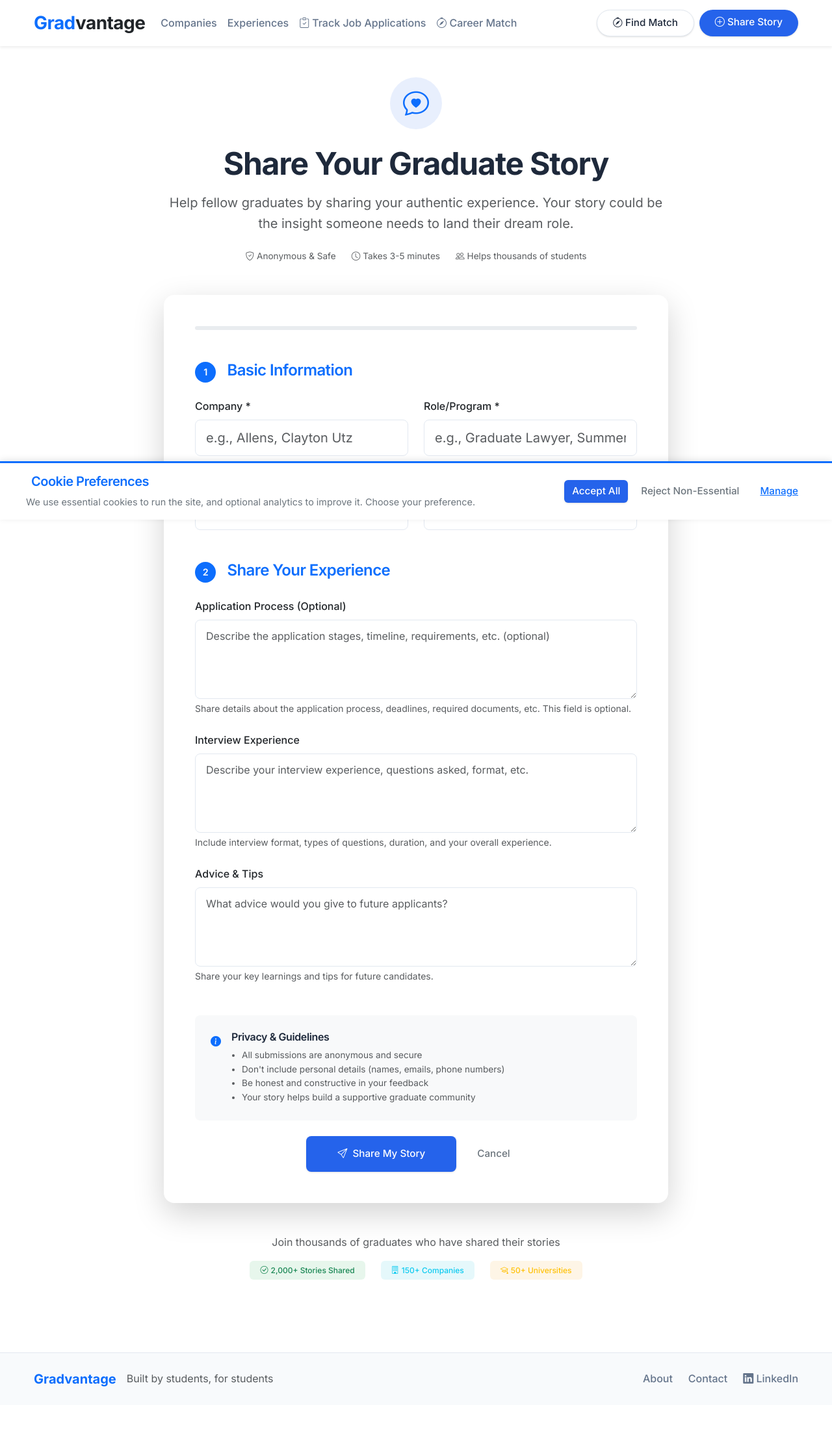
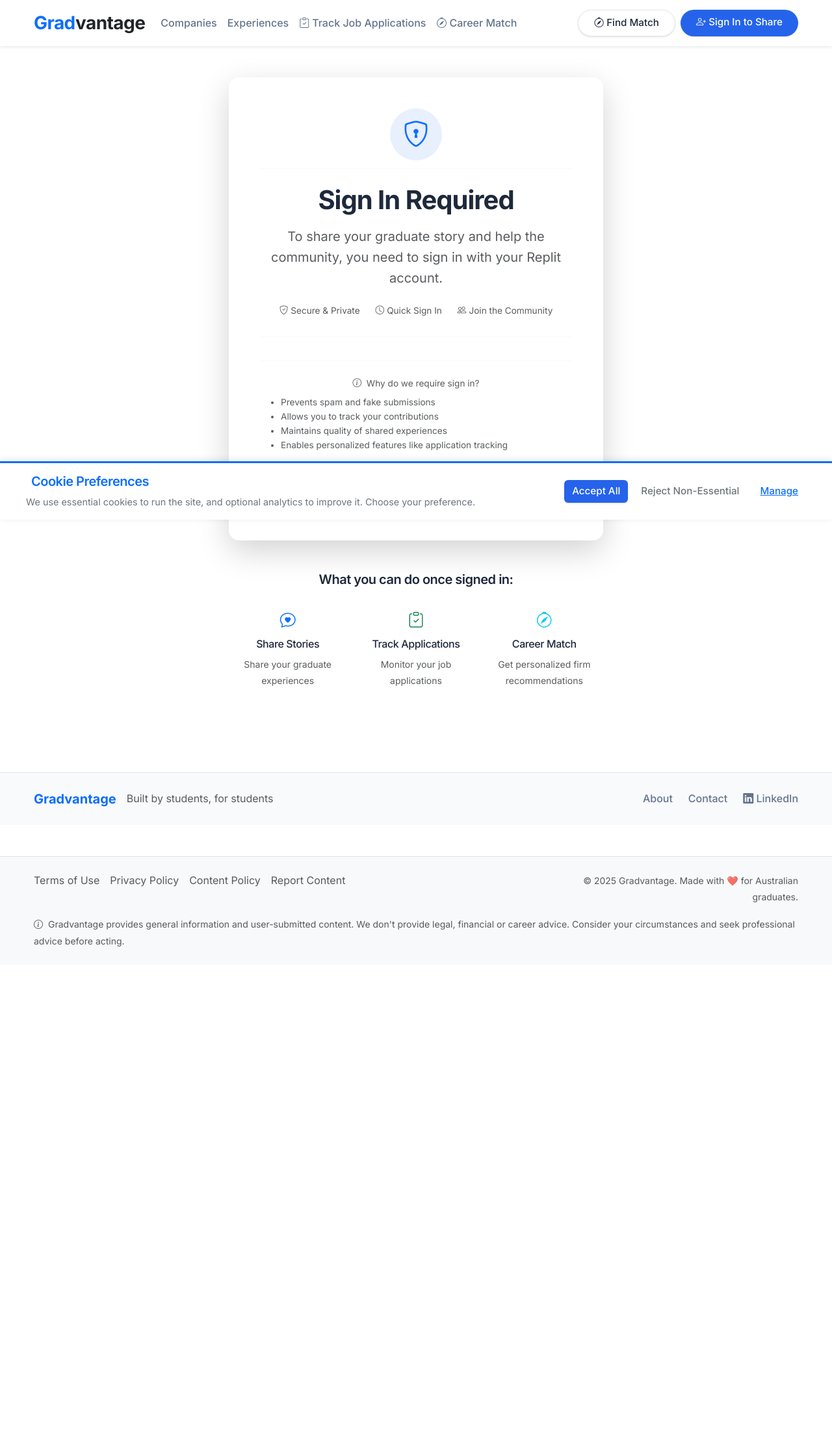
Before and after one commit to marlygme/grad-olliescott, a Flask app: page /submit in a window 1280 px wide. Shown: the top 2203 px of the page at 65% size. After the commit the page ends 1457 px from the top, so only its background shows below. Run offline with Flask 3, Linux system fonts and the light colour scheme; some libraries are stand-ins or nearby versions.

Commit message:
Assistant checkpoint: Added authentication requirement for story sharing
Assistant generated file changes:
- main.py: Add authentication requirement for story submission
- templates/auth_required.html: Create authentication required page
- templates/base.html: Update navigation to show authentication status
- templates/index.html: Update homepage to show authentication status

---

User prompt:

to share a story you must need to sign in and make an account

Replit-Commit-Author: Assistant
Replit-Commit-Session-Id: 14980846-fff5-4598-899d-cdf7886b54f5

```diff
--- a/main.py
+++ b/main.py
@@ -145,11 +145,11 @@ def submit():
     user_id = request.headers.get('X-Replit-User-Id')
     user_name = request.headers.get('X-Replit-User-Name')
 
+    # Require authentication for both GET and POST
+    if not user_id:
+        return render_template('auth_required.html')
+
     if request.method == 'POST':
-        # Ensure user is authenticated before allowing submission
-        if not user_id:
-            return redirect(url_for('submit'))
-
         new_entry = {
             'company': request.form['company'],
             'role': request.form['role'],
--- /dev/null
+++ b/templates/auth_required.html
@@ -0,0 +1,109 @@
+
+{% extends "base.html" %}
+
+{% block title %}Sign In Required – Gradvantage{% endblock %}
+
+{% block content %}
+<div class="container py-5">
+  <div class="row justify-content-center">
+    <div class="col-lg-6 col-md-8">
+      <!-- Authentication Required Card -->
+      <div class="card shadow-lg border-0 rounded-4">
+        <div class="card-body p-5 text-center">
+          <div class="mb-4">
+            <div class="bg-primary-subtle text-primary rounded-circle d-inline-flex align-items-center justify-content-center" style="width: 80px; height: 80px;">
+              <i class="bi bi-shield-lock fs-1"></i>
+            </div>
+          </div>
+
+          <h1 class="display-6 fw-bold mb-3">Sign In Required</h1>
+          <p class="fs-5 text-muted mb-4">
+            To share your graduate story and help the community, you need to sign in with your Replit account.
+          </p>
+
+          <div class="mb-4">
+            <div class="d-flex justify-content-center gap-4 text-muted small mb-3">
+              <div><i class="bi bi-shield-check me-1"></i>Secure & Private</div>
+              <div><i class="bi bi-clock me-1"></i>Quick Sign In</div>
+              <div><i class="bi bi-people me-1"></i>Join the Community</div>
+            </div>
+          </div>
+
+          <!-- Replit Auth Script -->
+          <div class="mb-4">
+            <script
+              authed="location.reload()"
+              src="https://auth.util.repl.co/script.js"
+            ></script>
+          </div>
+
+          <div class="text-muted small">
+            <p class="mb-2">
+              <i class="bi bi-info-circle me-1"></i>
+              Why do we require sign in?
+            </p>
+            <ul class="text-start small text-muted">
+              <li>Prevents spam and fake submissions</li>
+              <li>Allows you to track your contributions</li>
+              <li>Maintains quality of shared experiences</li>
+              <li>Enables personalized features like application tracking</li>
+            </ul>
+          </div>
+
+          <div class="mt-4">
+            <a href="/" class="btn btn-outline-secondary">
+              <i class="bi bi-arrow-left me-1"></i>Back to Homepage
+            </a>
+          </div>
+        </div>
+      </div>
+
+      <!-- Benefits Section -->
+      <div class="mt-5 text-center">
+        <h5 class="fw-semibold mb-3">What you can do once signed in:</h5>
+        <div class="row g-3">
+          <div class="col-md-4">
+            <div class="p-3">
+              <i class="bi bi-chat-heart text-primary fs-4 mb-2 d-block"></i>
+              <h6 class="fw-medium">Share Stories</h6>
+              <small class="text-muted">Share your graduate experiences</small>
+            </div>
+          </div>
+          <div class="col-md-4">
+            <div class="p-3">
+              <i class="bi bi-clipboard-check text-success fs-4 mb-2 d-block"></i>
+              <h6 class="fw-medium">Track Applications</h6>
+              <small class="text-muted">Monitor your job applications</small>
+            </div>
+          </div>
+          <div class="col-md-4">
+            <div class="p-3">
+              <i class="bi bi-compass text-info fs-4 mb-2 d-block"></i>
+              <h6 class="fw-medium">Career Match</h6>
+              <small class="text-muted">Get personalized firm recommendations</small>
+            </div>
+          </div>
+        </div>
+      </div>
+    </div>
+  </div>
+</div>
+
+<style>
+.card {
+  transition: transform 0.2s ease, box-shadow 0.2s ease;
+}
+
+.bg-primary-subtle {
+  background-color: rgba(37, 99, 235, 0.1) !important;
+}
+
+.btn {
+  transition: all 0.2s ease;
+}
+
+.btn:hover {
+  transform: translateY(-1px);
+}
+</style>
+{% endblock %}
--- a/templates/base.html
+++ b/templates/base.html
@@ -67,9 +67,15 @@
           <a class="btn btn-outline-primary btn-pill" href="/law-match">
             <i class="bi bi-compass me-1"></i>Find Match
           </a>
-          <a class="btn btn-primary btn-pill" href="/submit">
-            <i class="bi bi-plus-circle me-1"></i>Share Story
-          </a>
+          {% if request.headers.get('X-Replit-User-Id') %}
+            <a class="btn btn-primary btn-pill" href="/submit">
+              <i class="bi bi-plus-circle me-1"></i>Share Story
+            </a>
+          {% else %}
+            <a class="btn btn-primary btn-pill" href="/submit">
+              <i class="bi bi-person-plus me-1"></i>Sign In to Share
+            </a>
+          {% endif %}
         </div>
       </div>
     </div>
--- a/templates/index.html
+++ b/templates/index.html
@@ -35,7 +35,7 @@
               </a>
             {% else %}
               <a href="/submit" class="btn btn-primary btn-lg btn-pill px-4">
-                <i class="bi bi-plus-circle me-2"></i>Share Your Story
+                <i class="bi bi-person-plus me-2"></i>Sign In to Share Story
               </a>
             {% endif %}
             <a href="/experiences" class="btn btn-outline-primary btn-lg btn-pill px-4">
```
